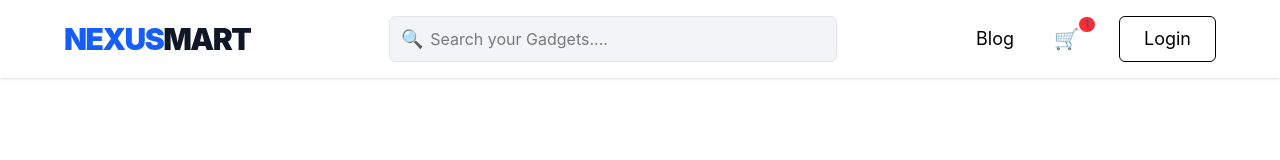
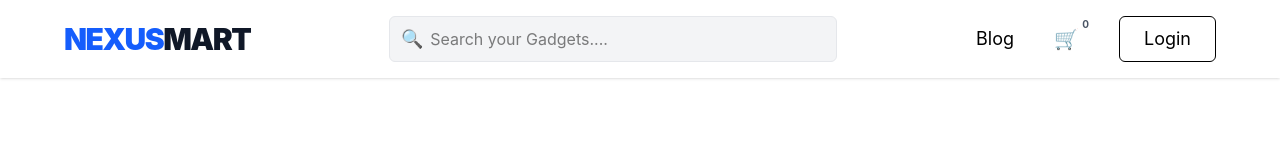
Before and after one commit to sumiya-yasmin/nexus-mart, a Vue app in the folder nexus-frontend/: page / in a window 1280 px wide. Shown: the top 160 px of the page. Built offline with nearby package versions, Linux system fonts and the light colour scheme.

Commit message:
implement two-way binding for search and dynamic cart display

```diff
--- a/nexus-frontend/src/components/Navbar.vue
+++ b/nexus-frontend/src/components/Navbar.vue
@@ -1,4 +1,8 @@
-<script setup></script>
+<script setup>
+import { ref } from 'vue';
+const searchInput = ref('');
+const cartCount = ref(0);
+</script>
 <template>
   <div
     class="flex justify-between items-center py-4 px-16 bg-white shadow-sm sticky top-0 z-50"
@@ -14,6 +18,7 @@
           🔍
         </span>
         <input
+         v-model="searchInput"
           class="border bg-gray-100 border-gray-200 w-full py-3 pl-10 pr-3 leading-5 rounded-md focus:outline-none focus:bg-white focus:ring-2"
           placeholder="Search your Gadgets...."
         />
@@ -26,8 +31,8 @@
       >
         <span class="text-xl">🛒</span>
         <span
-          class="absolute right-0 top-0 text-[10px] bg-red-500 px-1.5 font-bold rounded-full ring-2 ring-white"
-          >1</span
+          class="absolute right-0 top-0 text-[10px] {{cartCount===0? 'bg-blue-100':'bg-red-500'}} px-1.5 font-bold rounded-full ring-2 ring-white"
+          >{{cartCount}}</span
         >
       </button>
       <button
```
